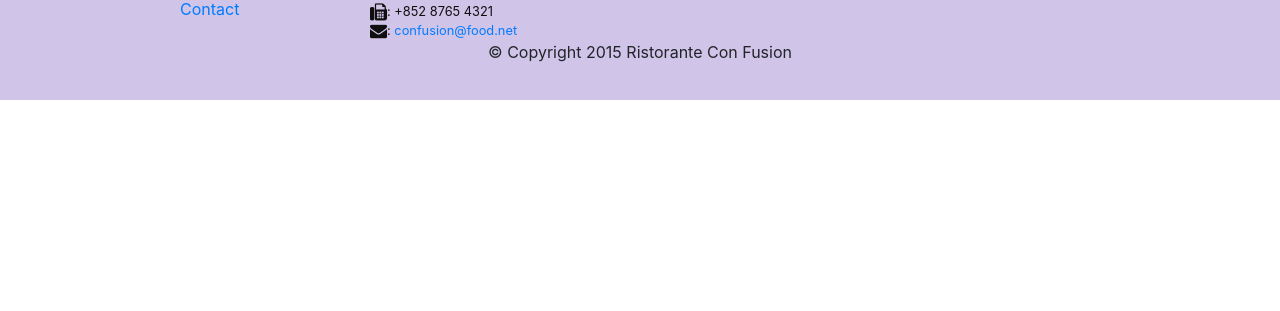
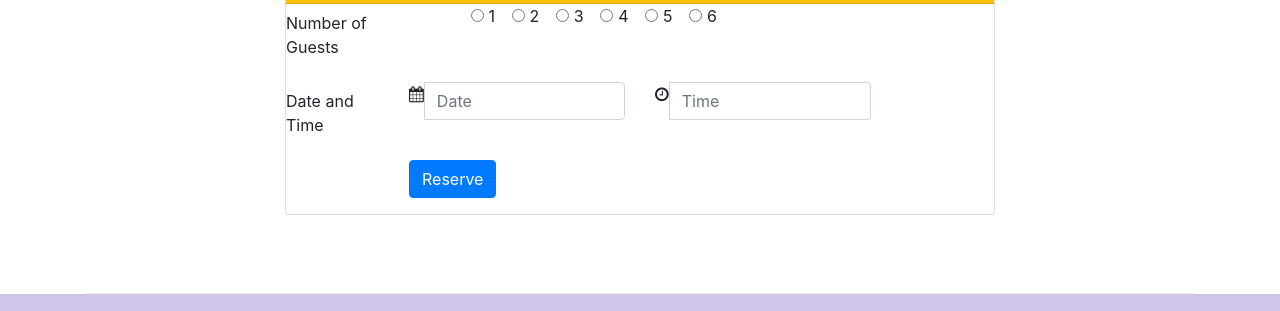
Before and after one commit to ceballos1019/confusion2, a website: page index.html in a window 1280 px wide. Shown: the part 1640-1951 px from the top of the page. Before the commit the page ends 1740 px from the top, so only its background shows below. Drawn offline with nearby package versions, Linux system fonts and the light colour scheme.

Commit message:
Added a reserve form

```diff
--- a/index.html
+++ b/index.html
@@ -37,12 +37,15 @@
   <header class="jumbotron">
     <div class="container">
       <div class="row row-header">
-        <div class="col-12 col-sm-8">
+        <div class="col-12 col-sm-6">
           <h1>Ristorante con Fusion</h1>
           <p>We take inspiration from the World's best cuisines, and create a unique fusion experience. Our lipsmacking creations will tickle your culinary senses!</p>
         </div>
-        <div class="col col-sm align-self-center">
+        <div class="col-12 col-sm align-self-center">
           <img src="img/logo.png" class="img-fluid" alt="conFusion Logo">
+        </div>
+        <div class="col-12 col-sm align-self-center">
+          <a class="btn btn-warning btn-block" href="#reserve-form" role="button">Reserve Table</a>
         </div>
       </div>
     </div>
@@ -70,8 +73,13 @@
         <h3>This Month's Promotions</h3>
       </div>
       <div class="col-sm col-md">
-        <h2>Weekend Grand Buffet</h2>
-        <p>Featuring mouthwatering combinations with a choice of five different salads, six enticing appetizers, six main entrees and five choicest desserts. Free flowing bubbly and soft drinks. All for just $19.99 per person </p>
+        <div class="media">
+          <div class="media-body">
+            <h2 class="mt-0">Weekend Grand Buffet <span class="badge badge-danger">NEW</span></h2>
+            <p class="hidden-xs-down">Featuring mouthwatering combinations with a choice of five different salads, six enticing appetizers, six main entrees and five choicest desserts. Free flowing bubbly and soft drinks. All for just $19.99 per person </p>
+          </div>
+          <img class="d-flex ml-3 img-thumbnail align-self-center" src="img/buffet.png" alt="buffet">
+        </div>
       </div>
     </div>
 
@@ -88,7 +96,79 @@
             <p class="hidden-xs-down">Award winning three-star Michelin chef with wide International experience having worked closely with whos-who in the culinary world, he specializes in creating mouthwatering Indo-Italian fusion experiences. </p>
           </div>
         </div>
+      </div>
+    </div>
 
+    <div class="row row-content">
+      <div class="col-12 col-sm-8 mx-auto">
+        <div class="card">
+          <h3 class="card-header bg-warning text-white">
+            Reserve a Table
+          </h3>
+          <div class="card-block">
+            <form id="reserve-form">
+              <div class="form-group row">
+                <label for="guests" class="col-sm-2 col-form-label">Number of Guests</label>
+                <div class="col-sm-9 offset-sm-1">
+                  <div class="form-check form-check-inline">
+                    <label class="form-check-label">
+                      <input class="form-check-input" type="radio" name="guests" id="one-guest" value="one">1
+                    </label>
+                  </div>
+                  <div class="form-check form-check-inline">
+                    <label class="form-check-label">
+                      <input class="form-check-input" type="radio" name="guests" id="two-guest" value="two">2
+                    </label>
+                  </div>
+                  <div class="form-check form-check-inline">
+                    <label class="form-check-label">
+                      <input class="form-check-input" type="radio" name="guests" id="three-guest" value="three">3
+                    </label>
+                  </div>
+                  <div class="form-check form-check-inline">
+                    <label class="form-check-label">
+                      <input class="form-check-input" type="radio" name="guests" id="four-guest" value="four">4
+                    </label>
+                  </div>
+                  <div class="form-check form-check-inline">
+                    <label class="form-check-label">
+                      <input class="form-check-input" type="radio" name="guests" id="five-guest" value="five">5
+                    </label>
+                  </div>
+                  <div class="form-check form-check-inline">
+                    <label class="form-check-label">
+                      <input class="form-check-input" type="radio" name="guests" id="six-guest" value="six">6
+                    </label>
+                  </div>
+                </div>
+              </div>
+              <div class="form-group row">
+                <label class="col-sm-2 col-form-label">Date and Time</label>
+                <div class="col-12 col-sm-4">
+                  <div class="input-group">
+                    <div class="input-group-addon"><i class="fa fa-calendar"></i></div>
+                    <input type="text" class="form-control" id="date" name="date" placeholder="Date">
+                  </div>
+                </div>
+                <div class="col-12 col-sm-4">
+                  <div class="input-group">
+                    <div class="input-group-addon"><i class="fa fa-clock-o"></i></div>
+                    <input type="text" class="form-control" id="time" name="time" placeholder="Time">
+                  </div>
+                </div>
+              </div>
+              <div class="form-group row">
+                <div class="offset-md-2 col-sm-10">
+                  <button type="submit" class="btn btn-primary">
+                    Reserve
+                  </button>
+                </div>
+              </div>
+            </form>
+          </div>
+        </div>
+
+      </form>
     </div>
   </div>
 </div>
```
Lines whose indentation alone changed are shown as unchanged.
